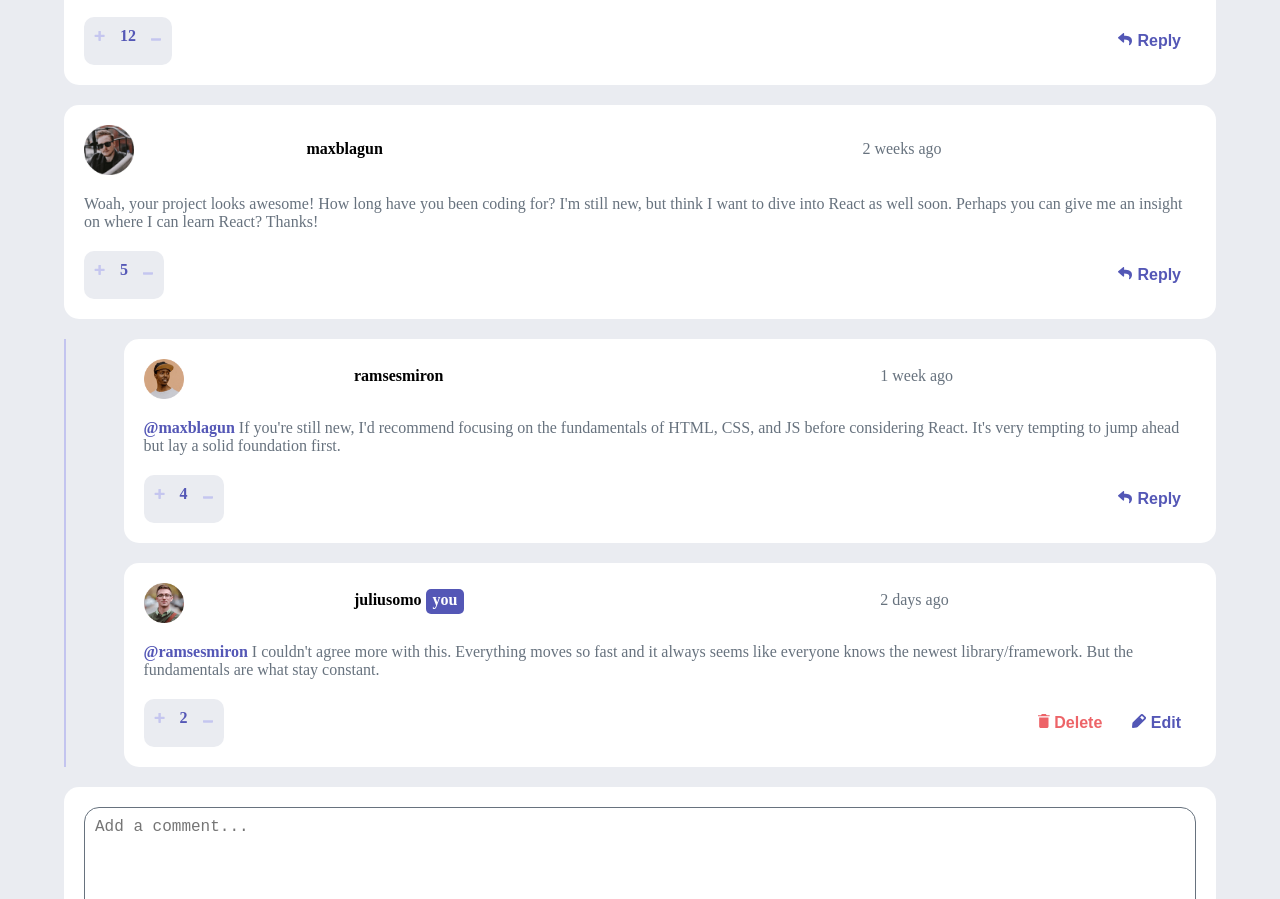
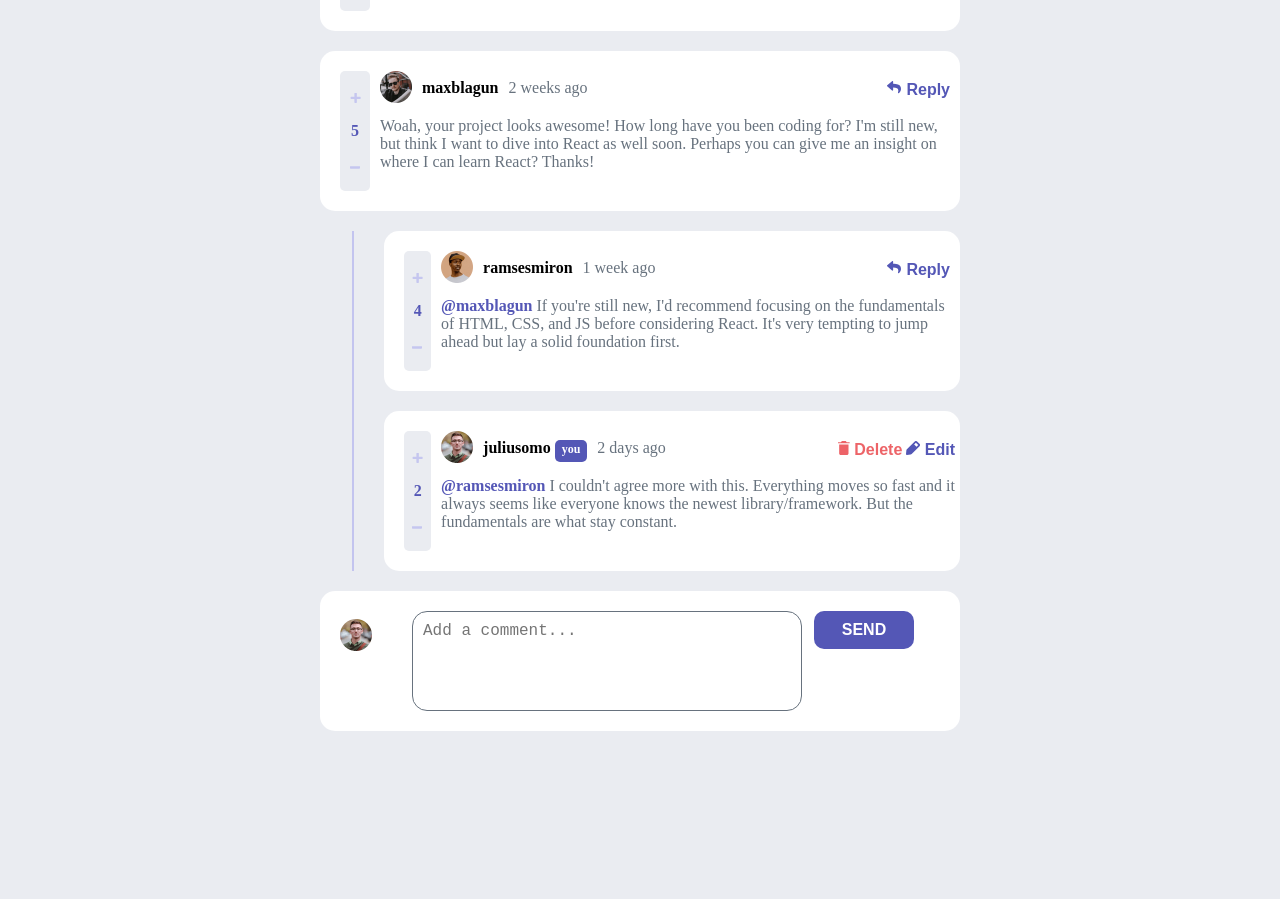
Before and after one commit to hikmatullah-mohammadi/interactive-comments-section, a React app: page / in a window 1280 px wide. Shown: the part 169-1068 px from the top of the page. After the commit the page ends 940 px from the top, so only its background shows below. Built offline with nearby package versions, Linux system fonts and the light colour scheme.

Commit message:
Made it reponsive [fit to large screens]

```diff
--- a/public/style/index.scss
+++ b/public/style/index.scss
@@ -23,7 +23,7 @@ $neutral-colors : (
 }
 @mixin button-style {
   border: none;
-  padding: 15px;
+  padding: 10px;
   font-weight: 600;
   border-radius: 10px;
   background-color: inherit;
@@ -44,43 +44,46 @@ body {
     .comments .comment {
       .comment-main { // comment itself regardless its replies
         @include element-style();
-        .header {
-          padding-bottom: 20px;
         display: grid;
-          grid-template-columns: 20% 50% 30%;
+        grid-template-columns: 20% 80%;
+        .content {
+          grid-column: 1/3;
+          margin-bottom: 20px;
           .avatar {
-            width: 50px;
+            width: 32px;
+            float: left;
           }
           .username {
+            display: inline-block;
+            padding-left: 10px;
+            margin-top: 8px;
             font-weight: 600;
-            padding-top: 15px;
             .current-user-indicator {
               padding: 2px 7px 6px 7px;
               border-radius: 5px;
               color: map-get($map: $neutral-colors, $key: white);
               background-color: map-get($map: $primary-colors, $key: moderate-blue);
+              font-size: 0.75rem;
             }
           }
           .createdAt {
-            padding-top: 15px;
+            padding-left: 10px;
+            color: map-get($neutral-colors, grayish-blue);
+          }
+          .body {
+            margin-top: 20px;
             color: map-get($neutral-colors, grayish-blue);
           }
         }
-        .body {
-          color: map-get($neutral-colors, grayish-blue);
-          margin-bottom: 20px;
-        }
-        .footer {
-          display: flex;
-          flex-direction: row;
-          justify-content: space-between;
         .voting {
+          grid-column: 1/2;
+          width: 90px;
           background-color: map-get($map: $neutral-colors, $key: light-gray);
           padding: 10px 0;
           border-radius: 10px;
-            * {
-              padding: 0 5px;
-            }
+          display: flex;
+          flex-direction: row;
+          justify-content: space-around;
           .up-vote, .down-vote {
             border: none;
             background-color: map-get($map: $neutral-colors, $key: light-gray);
@@ -93,11 +96,16 @@ body {
         .reply {
           @extend .voting;
           @include button-style();
+          grid-column: 2/3;
+          place-self: end;
           color: map-get($map: $primary-colors, $key: moderate-blue);
         }
         .edit-delete-comment {
+          grid-column: 2/3;
+          place-self: end;
           .btn-delete {
             @include button-style();
+            padding: 10px 2px;
             color: map-get($map: $primary-colors, $key: soft-red);
             img {
               border-radius: 0;
@@ -110,21 +118,12 @@ body {
           }
         }
       }
-      }
       .comment-replies {
         border-left: solid 2px map-get($map: $primary-colors, $key: light-grayish-blue);
         .comment-reply {
           width: 95%;
           margin-left: 5%;
           @extend .comment-main;
-          .header {
-            .avatar {
-              width: 40px;
-            }
-            .username, .createdAt {
-              padding-top: 8px;
-            }
-          }
           .body .replying-to {
               color: map-get($map: $primary-colors, $key: moderate-blue);
               font-weight: 600;
@@ -133,21 +132,23 @@ body {
       }
     }
     .delete-alert {
+      .bg-alert {
+        position: fixed;
+        z-index: 1;
+        background-color: rgba(0, 0, 0, 0.445);
+        inset: 0;
+        display: none;
+        div {
           @include element-style();
-      position: fixed;
-      top: 300px;
-      z-index: 2;
-      left: 5%;
           width: 90%;
-      display: none;
-
+          margin-top: 300px;
           .title {
             font-weight: 600;
-        margin: 10px auto;
+            margin: 15px auto;
           }
           .message {
             color: map-get($map: $neutral-colors, $key: grayish-blue);
-        margin-bottom: 20px;
+            margin-bottom: 25px;
           }
           .response {
             display: flex;
@@ -155,6 +156,7 @@ body {
             justify-content: space-between;
             button {
               @include button-style();
+              padding: 15px 20px;
               color: map-get($map: $neutral-colors, $key: white);
               &:first-child {
                 background-color: map-get($map: $neutral-colors, $key: grayish-blue);
@@ -165,35 +167,119 @@ body {
             }
           }
         }
+      }
+    }
     .add-comment {
-      background-color: map-get($neutral-colors, white);
-      padding: 20px;
-      margin: 20px auto;
-      border-radius: 15px;
+      @include element-style();
+      display: grid;
+      grid-template-columns: repeat(2, 50%);
+      grid-row-gap: 20px;
+      margin-top: 20px;
       textarea {
-        width: 100%;
         height: 120px;
         resize: none;
         outline: none;
         padding: 10px;
         border-radius: 15px;
         border-color: map-get($map: $neutral-colors, $key: grayish-blue);
+        grid-column: 1/3;
       }
-      div {
-        display: flex;
-        flex-direction: row;
-        justify-content: space-between;
-        margin-top: 20px;
       .avatar {
-          width: 50px;
+        width: 32px;
+        padding: 8px 0;
       }
       .btn-send-comment {
         @include button-style();
-          padding: 10px 25px;
+        width: 100px;
+        place-self: end;
         background-color: map-get($map: $primary-colors, $key: moderate-blue);
         color: map-get($map: $neutral-colors, $key: white);
       }
     }
   }
 }
+
+@media (min-width: 769px) {
+  body {
+    main {
+      width: 60%;
+      .comments .comment{
+        .comment-main {
+          grid-template-columns: 5% 50% 45%;
+          column-gap: 10px;
+          .voting {
+            grid-column: 1/2;
+            grid-row: 1/3;
+            flex-direction: column;
+            width: 100%;
+            text-align: center;
+            border-radius: 5px;
           }
+          .content {
+            grid-column: 2/4;
+            grid-row: 1/3;
+          }
+          .reply{
+            background-color: transparent;
+            grid-column: 3/4;
+            grid-row: 1/2;
+            flex-direction: row;
+            justify-content: end;
+            img {
+              padding-right: 5px;
+            }
+          }
+          .edit-delete-comment {
+            grid-column: 3/4;
+            grid-row: 1/2;
+            flex-direction: row;
+            justify-content: end;
+            padding: 0;
+            .btn-edit {
+              padding-right: 5px;
+            }
+          }
+        }
+        .comment-replies {
+          width: 95%;
+          margin-left: 5%;
+        }
+      }
+      .add-comment {
+        margin-top: 20px;
+        grid-template-columns: 10% 65% 25%;
+        grid-column-gap: 2%;
+        textarea {
+          height: 100px;
+          grid-column: 2/3;
+          grid-row: 1/2;
+        }
+        .avatar {
+          grid-column: 1/2;
+        }
+        .btn-send-comment {
+          place-self: start;
+          grid-column: 3/4;
+        }
+      }
+      .delete-alert {
+        .bg-alert {
+          div {
+            width: 400px;
+          }
+        }
+      }
+    }
+  }
+}
+@media (min-width: 1024px + 1) {
+  body {
+    main {
+      width: 50%;
+      .delete-alert {
+        left: 32.5%;
+        width: 25%;
+      }
+    }
+  }
+}
--- a/src/components/AddComment.js
+++ b/src/components/AddComment.js
@@ -5,10 +5,8 @@ const AddComment = () => {
     <div className='add-comment'>
       <textarea placeholder="Add a comment...">
       </textarea>
-      <div>
-        <img className='avatar' src={data.currentUser.image.png}/>
-        <button className='btn-send-comment'>SEND</button>
-      </div>
+      <img className='avatar' src={data.currentUser.image.png}/>
+      <button className='btn-send-comment'>SEND</button>
     </div>
   )
 }
--- a/src/components/Comments.js
+++ b/src/components/Comments.js
@@ -5,22 +5,23 @@ const Comments = () => {
   const comments = data.comments.map((comment) => (
     <div className="comment" key={comment.id}>
       <section className='comment-main'>
-        <section className="header">
+        <section className="content">
           <img className="avatar" alt="" src={comment.user.image.png}/>
-          <p className="username">{comment.user.username} {" "}
+          <span className="username">{comment.user.username} {" "}
             {comment.user.username === 'juliusomo' && <span className='current-user-indicator'>you</span>}
-          </p>
-          <p className="createdAt">{comment.createdAt}</p>
-        </section>
+          </span>
+          <span className="createdAt">{comment.createdAt}</span>
           <section className="body">
             {comment.content}
           </section>
-        <section className="footer">
+        </section>
+
         <div className="voting">
           <button className='up-vote'><img src="./images/icon-plus.svg" alt="+"/></button>
           <span className='vote-number'>{comment.score}</span>
           <button className='down-vote'><img src="./images/icon-minus.svg" alt="-"/></button>
         </div>
+
         {
           comment.user.username === 'juliusomo' ?
             <div className='edit-delete-comment'>
@@ -30,7 +31,6 @@ const Comments = () => {
             :
             <button className="reply"><img src="./images/icon-reply.svg" alt=""/>Reply</button>
         }
-        </section>
       </section> {/* End of comment-main section */}
       { comment.replies !== [] && <Replies items={comment.replies}/> }
     </div>
--- a/src/components/DeleteAlert.js
+++ b/src/components/DeleteAlert.js
@@ -1,6 +1,8 @@
 const DeleteAlert = () => {
   return (
     <div className='delete-alert'>
+      <div className='bg-alert'>
+        <div>
           <section className='title'>
             Delete Comment
           </section>
@@ -12,6 +14,8 @@ const DeleteAlert = () => {
             <button>YES, DELETE</button>
           </section>
         </div>
+      </div>
+    </div>
   )
 }
 
--- a/src/components/Replies.js
+++ b/src/components/Replies.js
@@ -2,18 +2,18 @@ const Replies = (props) => {
 
   const replies = props.items.map(reply => (
     <div className='comment-reply' key={reply.id}>
-      <section className="header">
+      <section className="content">
         <img className="avatar" alt="" src={reply.user.image.png}/>
-        <p className="username">{reply.user.username} {" "}
+        <span className="username">{reply.user.username} {" "}
           {reply.user.username === 'juliusomo' && <span className='current-user-indicator'>you</span>}
-        </p>
-        <p className="createdAt">{reply.createdAt}</p>
-      </section>
+        </span>
+        <span className="createdAt">{reply.createdAt}</span>
         <section className="body">
           <span className="replying-to">{"@"+reply.replyingTo} </span>
           {reply.content}
         </section>
-      <section className="footer">
+      </section>
+
       <div className="voting">
         <button className='up-vote'><img src="./images/icon-plus.svg" alt="+"/></button>
         <span className='vote-number'>{reply.score}</span>
@@ -28,7 +28,6 @@ const Replies = (props) => {
         :
         <button className="reply"><img src="./images/icon-reply.svg" alt=""/>Reply</button>
       }
-      </section>
     </div>
   ))
   return (
```
Also changed, not shown: public/style/index.css, 1 other file. Lines whose indentation alone changed are shown as unchanged.
